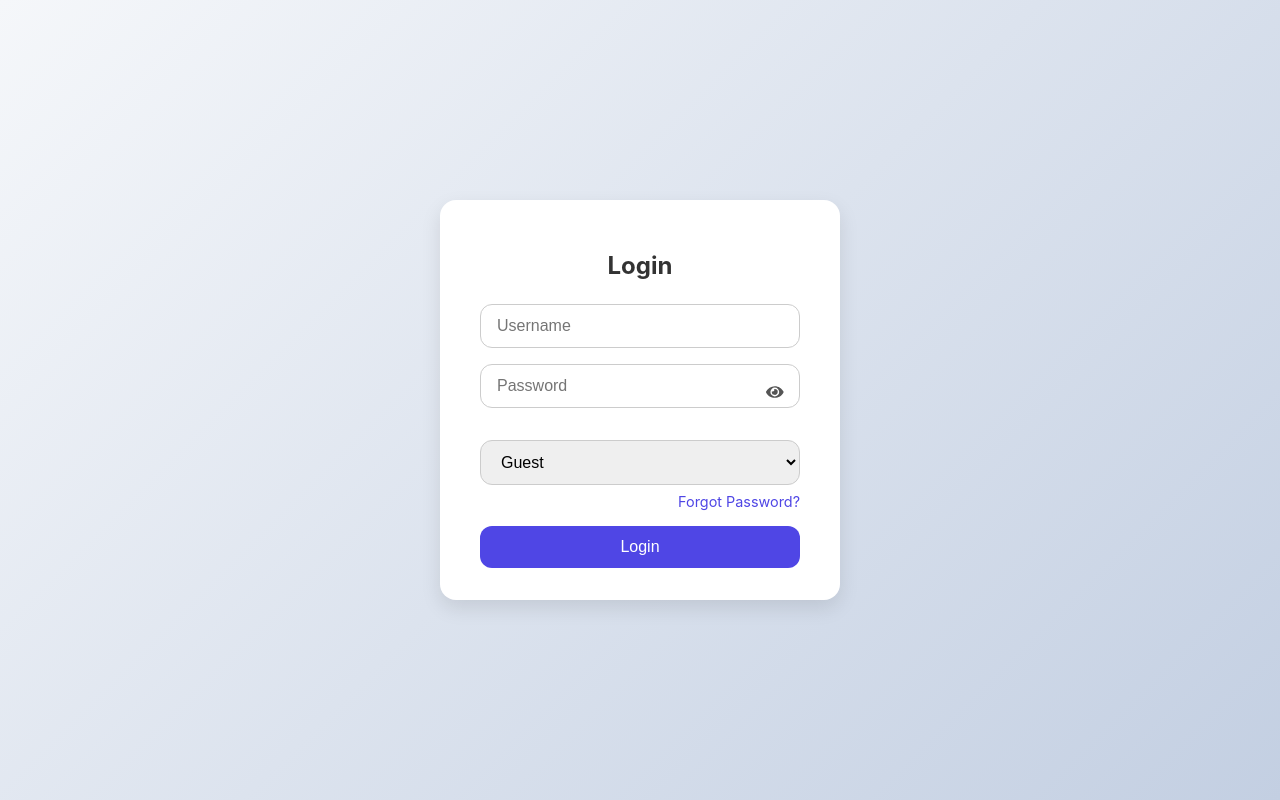
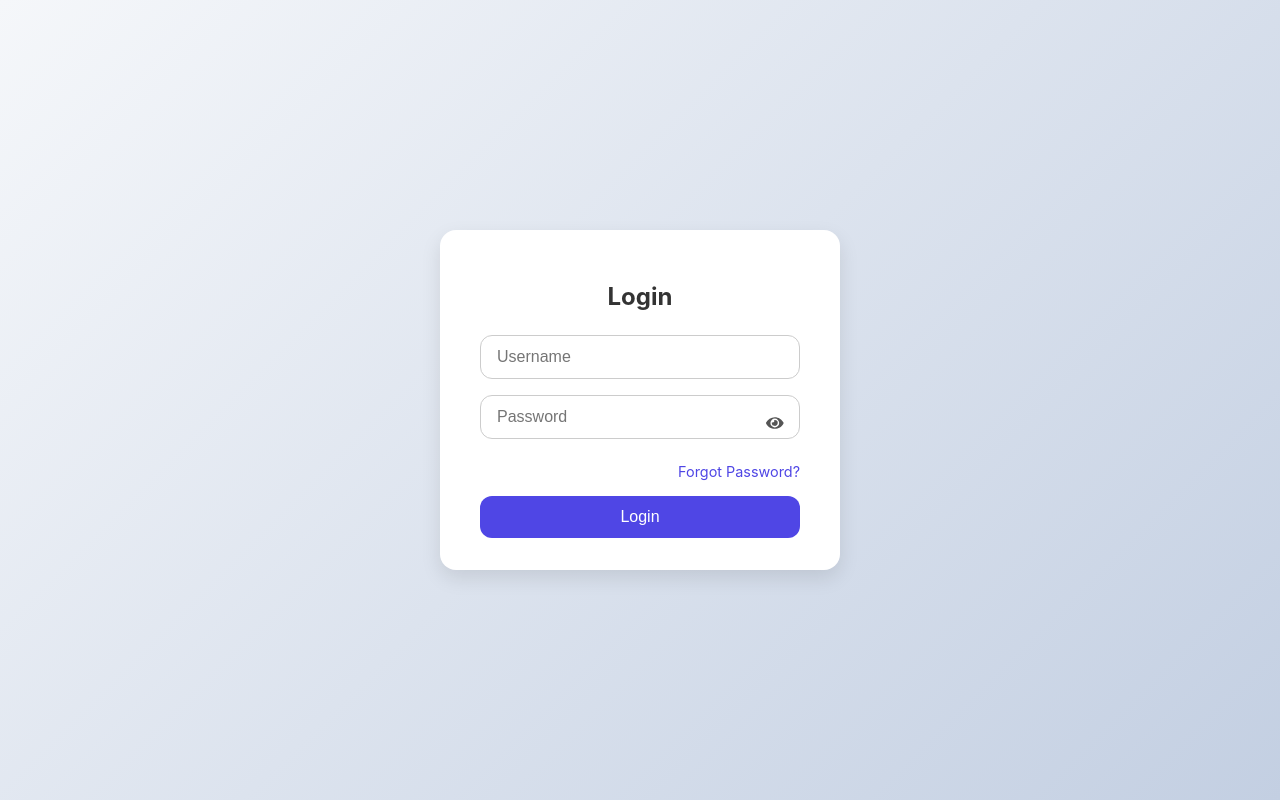
Before and after one commit to Mugeha/health_info_sys, a React (Create React App) app in the folder health-info-frontend/: page /login in a window 1280 px wide. Built offline with nearby package versions, Linux system fonts and the light colour scheme.

Commit message:
Fixed to remove role spoofing

```diff
--- a/health-info-frontend/src/pages/Login.jsx
+++ b/health-info-frontend/src/pages/Login.jsx
@@ -1,6 +1,6 @@
 import React, { useState } from 'react';
 import { useNavigate } from 'react-router-dom';
-import { loginUser } from '../services/auth'; // updated import
+import { loginUser } from '../services/auth';
 import { ToastContainer, toast } from 'react-toastify';
 import 'react-toastify/dist/ReactToastify.css';
 import { FaEye, FaEyeSlash } from 'react-icons/fa';
@@ -9,9 +9,9 @@ import '../components/Login.css';
 const Login = () => {
   const [formData, setFormData] = useState({
     username: '',
-    password: '',
-    role: 'doctor' // default role
+    password: ''
   });
+
   const [showPassword, setShowPassword] = useState(false);
   const navigate = useNavigate();
 
@@ -26,7 +26,7 @@ const Login = () => {
   const handleLogin = async (e) => {
     e.preventDefault();
     try {
-      await loginUser(formData); // using updated function
+      await loginUser(formData); // backend will determine role
       navigate('/dashboard');
     } catch (error) {
       toast.error('Login failed. Check your credentials.', {
@@ -67,18 +67,7 @@ const Login = () => {
           </span>
         </div>
 
-        {/* Role Selector */}
-        <select
-          name="role"
-          value={formData.role}
-          onChange={handleChange}
-          required
-          className="login-input"
-        >
-          <option value="guest">Guest</option>
-          <option value="staff">Staff</option>
-          <option value="admin">Doctor</option>
-        </select>
+        {/* 🔥 Role Dropdown Removed */}
 
         <p className="forgot-password-text">
           <a href="/forgot-password">Forgot Password?</a>
```
